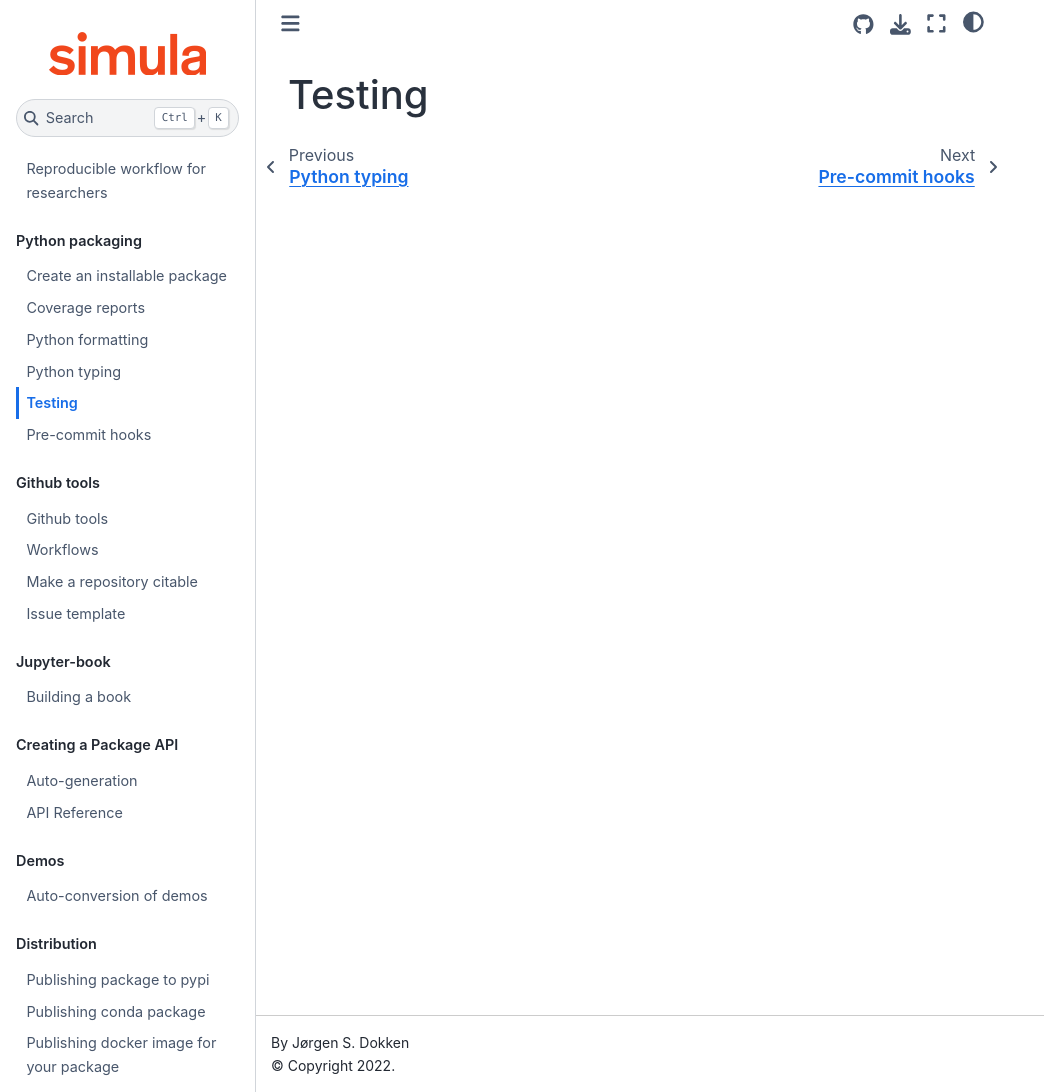
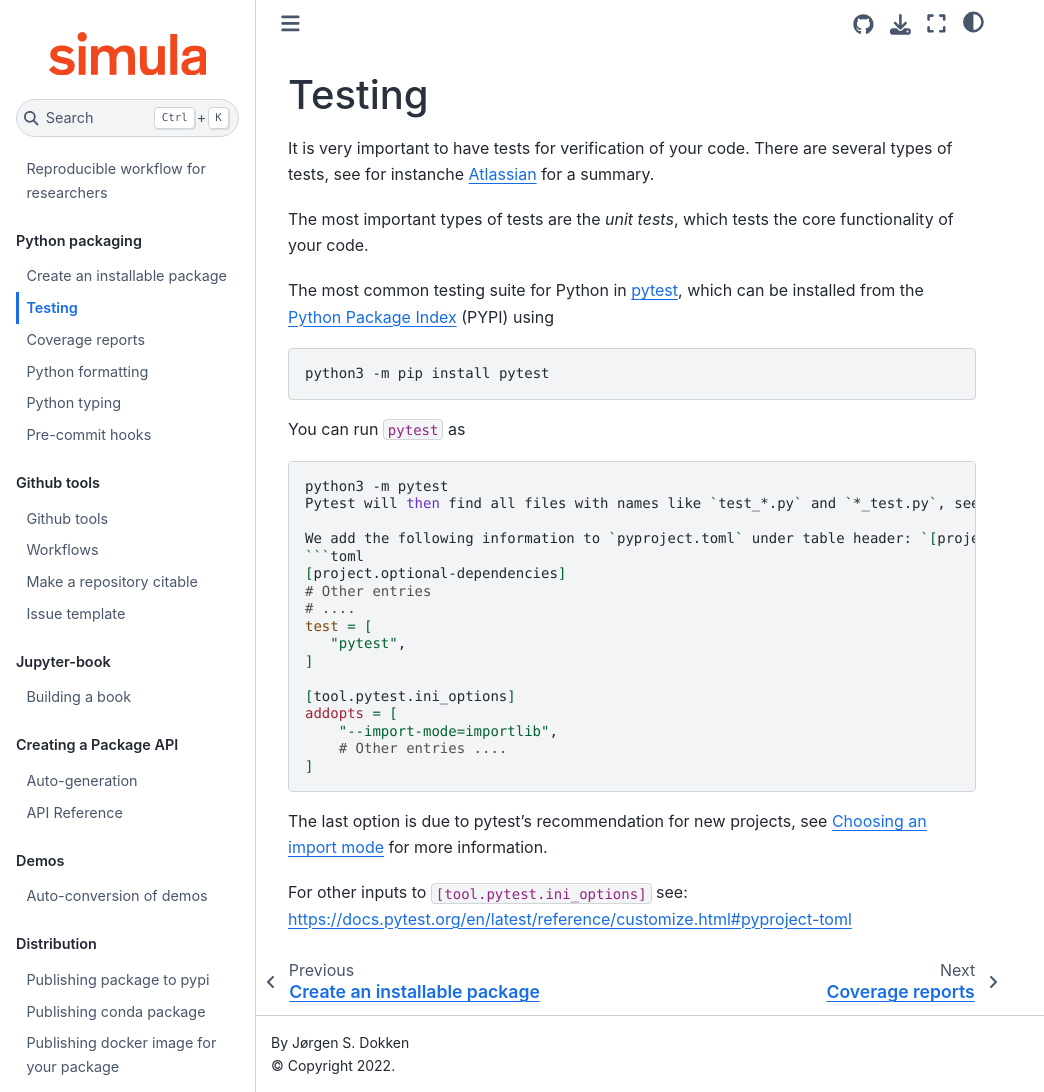
Before and after one commit to scientificcomputing/example-python-package, a Jupyter Book: the page built from docs/part1/testing.md, in a window 1280 px wide and 1092 px high. Shown: the whole window, without its empty margins (0-1044 px from the left). Built offline with Jupyter Book 1.0.4 settings and Sphinx 7.4.7 and the Sphinx Book theme 1.1.4, drawn with Linux system fonts in a browser that asks for light colours; pages that are not in the unit, such as notebooks, are missing from menus.

Commit message:
Add docs on coverage and testing (#39)
* Add docs on coverage and testing

* Fix coverage

* Apply suggestions from code review

````diff
--- a/docs/_toc.yml
+++ b/docs/_toc.yml
@@ -5,10 +5,10 @@ parts:
   - caption: Python packaging
     chapters:
     - file: "part1/packaging"
+    - file: "part1/testing"
     - file: "part1/coverage"
     - file: "part1/linting"
     - file: "part1/typing"
-    - file: "part1/testing"
     - file: "part1/pre_commit.md"
 
   - caption: Github tools
--- a/docs/part1/testing.md
+++ b/docs/part1/testing.md
@@ -1 +1,35 @@
 # Testing
+
+It is very important to have tests for verification of your code.
+There are several types of tests, see for instanche [Atlassian](https://www.atlassian.com/continuous-delivery/software-testing/types-of-software-testing) for a summary.
+
+The most important types of tests are the _unit tests_, which tests the core functionality of your code.
+
+The most common testing suite for Python in [pytest](https://docs.pytest.org/en/latest/), which can be installed from the [Python Package Index](https://docs.pytest.org/en/latest/) (PYPI) using
+```bash
+python3 -m pip install pytest
+```
+
+You can run `pytest` as
+```bash
+python3 -m pytest
+Pytest will then find all files with names like `test_*.py` and `*_test.py`, see: [Conventions for test discovery](https://docs.pytest.org/en/latest/explanation/goodpractices.html#test-discovery) for more information.
+
+We add the following information to `pyproject.toml` under table header: `[project.optional-dependencies]`
+```toml
+[project.optional-dependencies]
+# Other entries
+# ....
+test = [
+   "pytest",
+]
+
+[tool.pytest.ini_options]
+addopts = [
+    "--import-mode=importlib",
+    # Other entries ....
+]
+```
+The last option is due to pytest's recommendation for new projects, see [Choosing an import mode](https://docs.pytest.org/en/latest/explanation/goodpractices.html#choosing-an-import-mode) for more information.
+
+For other inputs to `[tool.pytest.ini_options]` see: [https://docs.pytest.org/en/latest/reference/customize.html#pyproject-toml](https://docs.pytest.org/en/latest/reference/customize.html#pyproject-toml)
````
Also changed, not shown: docs/part1/coverage.md (+25 -0 lines), pyproject.toml (+7 -1 lines).
